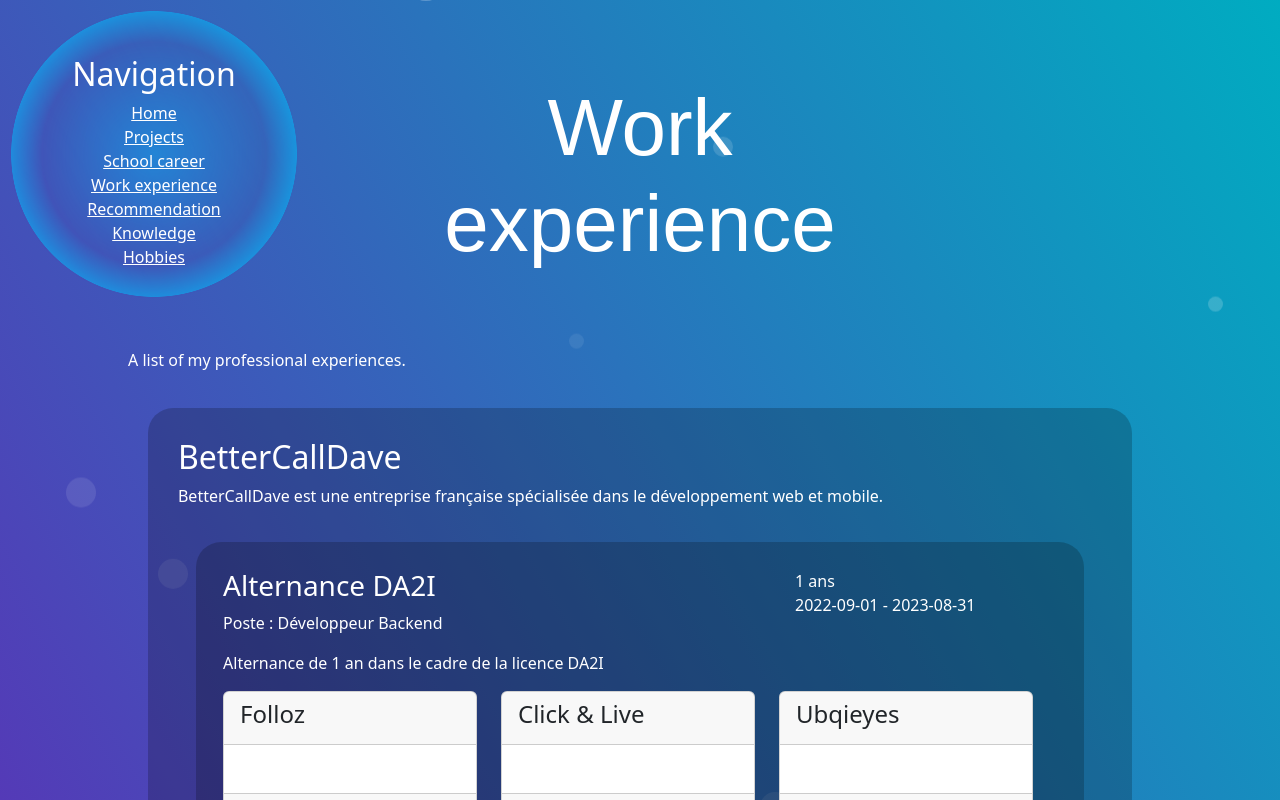
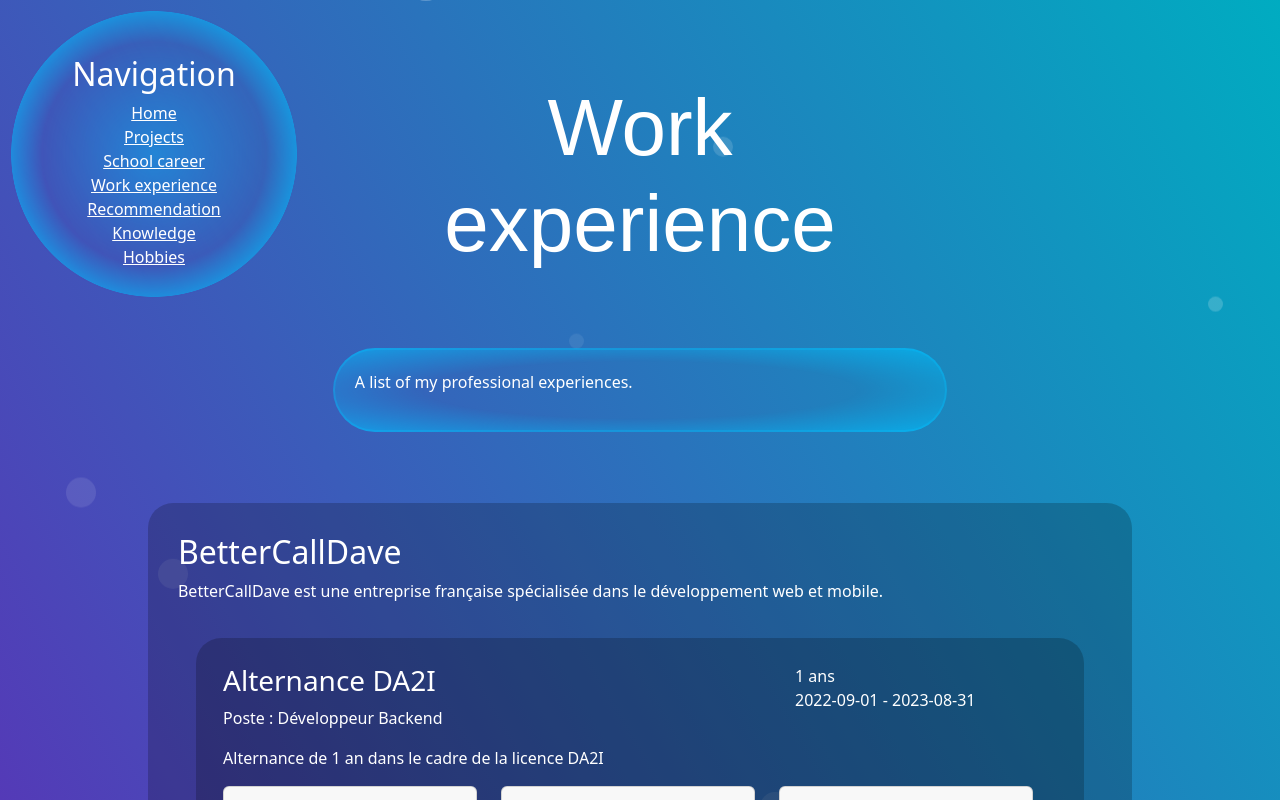
Before and after one commit to Elioce33/eportfolio, a Next.js app: page /works in a window 1280 px wide. Shown: the top 800 px of the page. Built offline with nearby package versions, Linux system fonts and the light colour scheme; a web font is replaced by a local one.

Commit message:
feat: use BubbleSquare component for page description

```diff
--- a/app/globals.scss
+++ b/app/globals.scss
@@ -106,18 +106,6 @@
   }
 }
 
-.home {
-  .square_bubble {
-    border-radius: 50px;
-    margin: 0 20% 5% 20%;
-    padding: 20px;
-    border: 2px solid rgba(0, 193, 255, 0.3);
-    background: radial-gradient(
-                    rgba(32, 134, 167, 0) 50%,
-                    rgba(0, 193, 255, 0.6)
-    );
-  }
-}
 
 h1 {
   font-size: 5rem;
@@ -135,6 +123,11 @@
   &.project {
     width: 60%;
   }
+
+  .page_description_bubble {
+    margin: 0 20% 5% 20%;
+    padding: 20px;
+  }
 }
 
 
--- a/app/works/page.tsx
+++ b/app/works/page.tsx
@@ -1,5 +1,8 @@
+import {description, companies} from "./works.json";
+
 import {ArticleCompany} from "@/components/Article/ArticleCompany/ArticleCompany";
-import {description, companies} from "./works.json";
+import {BubbleSquare} from "@components/BubbleSquare";
+
 
 const worksItems = companies.map((company, idx) => {
   return <ArticleCompany key={idx} company={company} />
@@ -8,7 +11,9 @@
 export default function Page() {
   return <>
     <main>
-      <p>{description}</p>
+      <BubbleSquare className={"page_description_bubble"}>
+        <p>{description}</p>
+      </BubbleSquare>
       {worksItems}
     </main>
   </>
--- /dev/null
+++ b/components/BubbleSquare.module.css
@@ -0,0 +1,8 @@
+.bubbleSquare {
+    border-radius: 50px;
+    border: 2px solid rgba(0, 193, 255, 0.3);
+    background: radial-gradient(
+            rgba(32, 134, 167, 0) 50%,
+            rgba(0, 193, 255, 0.6)
+    );
+}
--- /dev/null
+++ b/components/BubbleSquare.tsx
@@ -0,0 +1,7 @@
+import styles from './BubbleSquare.module.css';
+
+export function BubbleSquare({className = "", children}: any) {
+  return <div className={`${className} ${styles.bubbleSquare}`}>
+    {children}
+  </div>;
+}
```
Also changed, not shown: app/page.tsx (+5 -7 lines).
